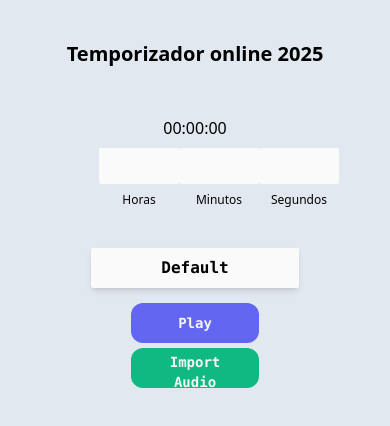
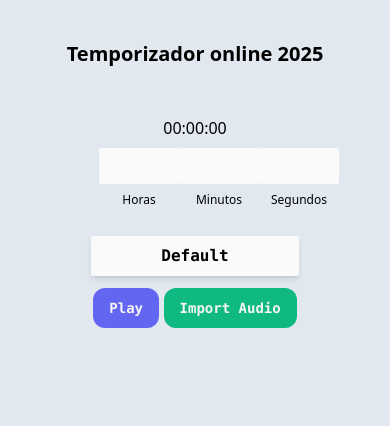
Before and after one commit to Guilherme1oo04/temporizador, a Vue app: page / in a window 390 px wide. Shown: the top 426 px of the page. Built offline with nearby package versions, Linux system fonts and the light colour scheme.

Commit message:
Mudança de posição dos botões na versão mobile

```diff
--- a/src/components/BotaoEscolheAudio.vue
+++ b/src/components/BotaoEscolheAudio.vue
@@ -82,7 +82,7 @@
 </script>
 
 <template>
-    <div class="tw-mt-8 tw-flex tw-flex-col tw-items-center">
+    <div class="tw-mt-5 tw-flex tw-flex-col tw-items-center">
         <div class="select-audio">
             <input type="text" id="input-audio-label" class="input-audio" readonly placeholder="Escolha um aúdio" @focus="mostrarOpcoes()" @blur="esconderOpcoes()">
             <input type="hidden" id="input-audio">
@@ -93,7 +93,7 @@
                 </div>
             </div>
         </div>
-        <div class="tw-flex tw-flex-col tw-w-32 tw-h-24 sm:tw-flex-row sm:tw-w-72 tw-justify-around tw-mt-3">
+        <div class="tw-flex tw-flex-row tw-w-52 tw-h-24 sm:tw-flex-row sm:tw-w-72 tw-justify-around tw-mt-3">
             <button @click="tocaAudio()" id="button-toca-audio" class="button tw-bg-indigo-500 hover:tw-bg-indigo-700">Play</button>
             <div id="importaAudio">
                 <input type="file" id="audioPath" @change="pegarAudio()" accept="audio/*" class="tw-hidden">
```
